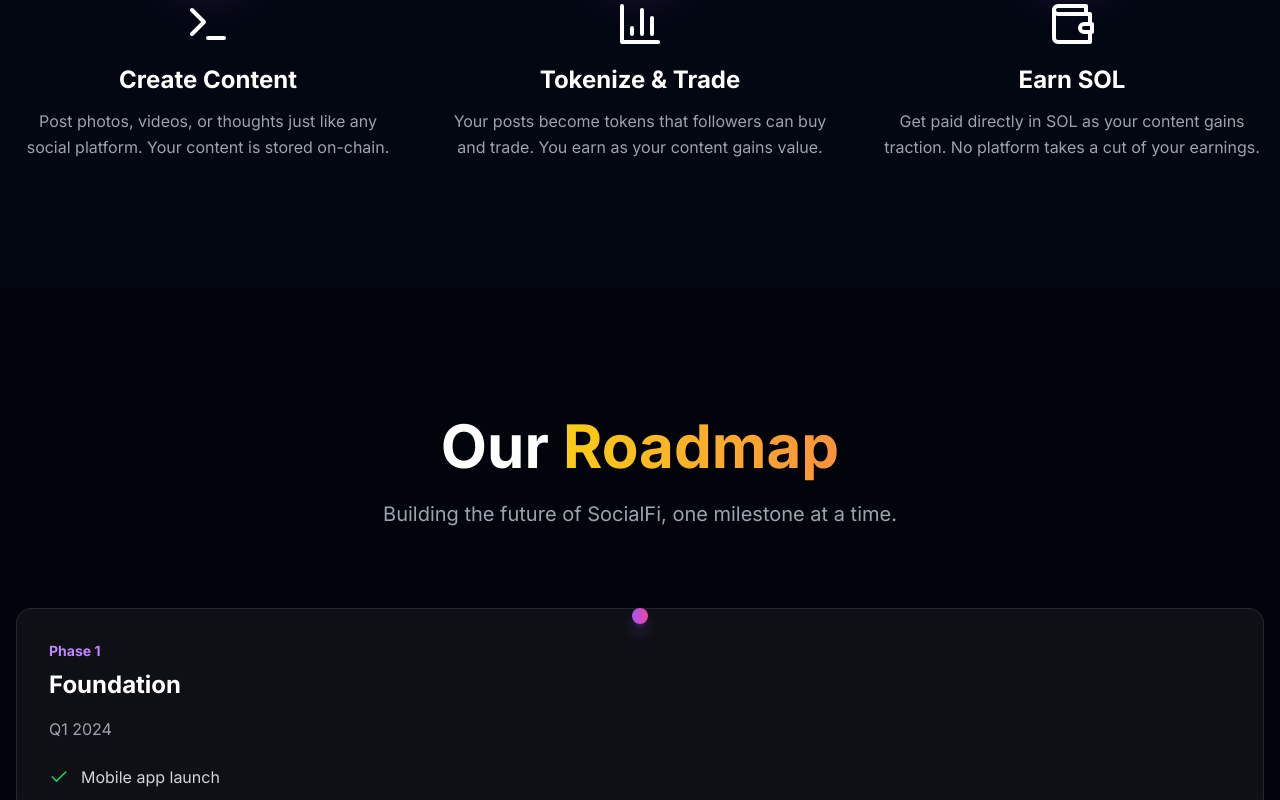
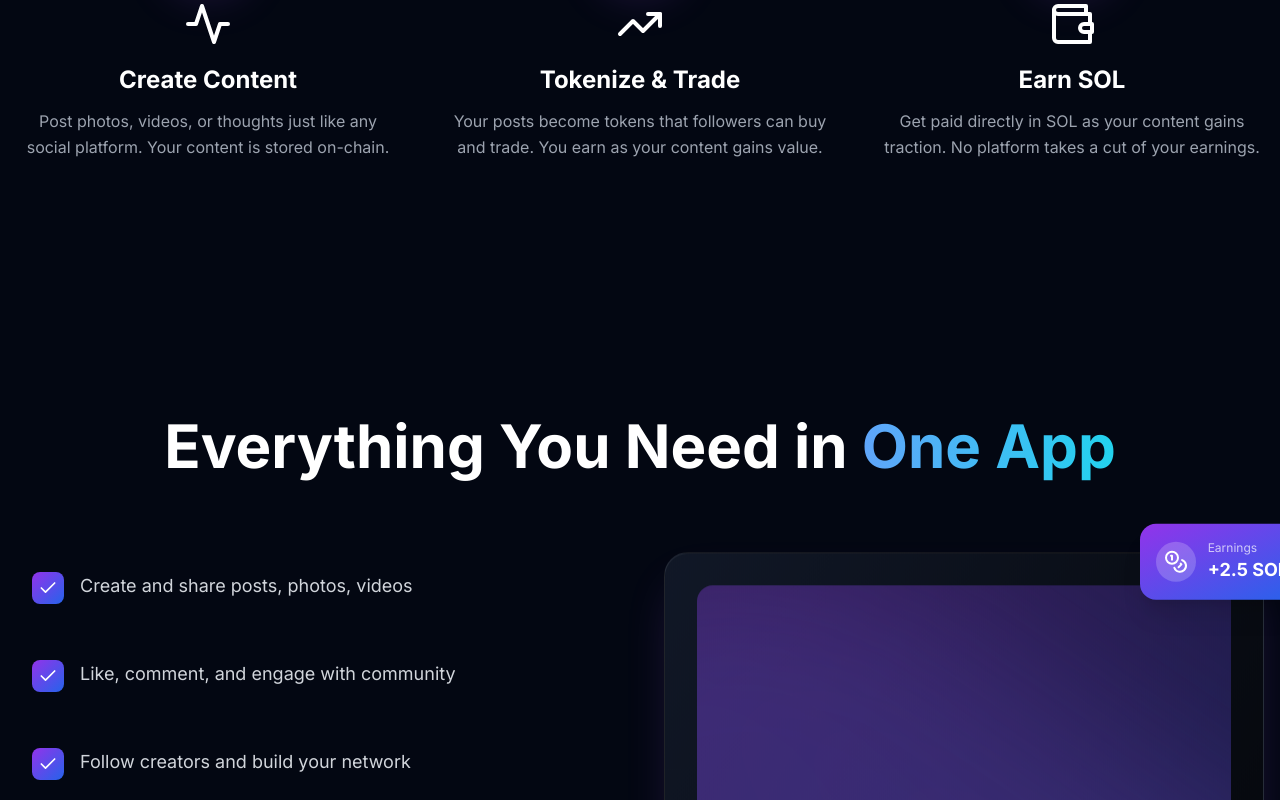
Before and after one commit to Arome8240/solcial_app, a Next.js app in the folder apps/landing/: page / in a window 1280 px wide. Shown: the part 3968-4768 px from the top of the page. Built offline with nearby package versions, Linux system fonts and the light colour scheme.

Commit message:
refactor: remove roadmap section from landing page

```diff
--- a/apps/landing/src/app/page.tsx
+++ b/apps/landing/src/app/page.tsx
@@ -6,7 +6,7 @@ import {
   Zap, Coins, Shield, MessageCircle, Wallet, Gift,
   Gamepad2, UtensilsCrossed, TrendingUp, Users,
   ArrowRight, Sparkles, Check, Cpu, Globe, Lock,
-  BarChart3, Zap as ZapIcon, Activity, Terminal
+  Zap as ZapIcon, Activity
 } from 'lucide-react'
 import WaitlistForm from '@/components/WaitlistForm'
 import Logo from '@/components/Logo'
@@ -74,33 +74,6 @@ const stats = [
   { value: '24/7', label: 'Always Available', icon: Globe },
   { value: '100k+', label: 'TPS Capacity', icon: Cpu },
   { value: '0', label: 'Censorship Risk', icon: Shield }
-]
-
-const roadmap = [
-  {
-    phase: 'Phase 1',
-    title: 'Foundation',
-    date: 'Q1 2024',
-    items: ['Mobile app launch', 'Core social features', 'Wallet integration', 'Token swaps']
-  },
-  {
-    phase: 'Phase 2',
-    title: 'Expansion',
-    date: 'Q2 2024',
-    items: ['Mini-apps ecosystem', 'Creator tokens', 'Community features', 'Analytics dashboard']
-  },
-  {
-    phase: 'Phase 3',
-    title: 'Ecosystem',
-    date: 'Q3 2024',
-    items: ['DAO governance', 'Creator studio', 'Mobile app', 'Web3 social graph']
-  },
-  {
-    phase: 'Phase 4',
-    title: 'Mass Adoption',
-    date: 'Q4 2024',
-    items: ['Social payments', 'Merchant integration', 'Cross-chain support', 'Enterprise solutions']
-  }
 ]
 
 export default function Home() {
@@ -381,8 +354,8 @@ export default function Home() {
             <div className="hidden md:block absolute top-16 left-1/4 right-1/4 h-1 bg-gradient-to-r from-purple-500 via-pink-500 to-blue-500 rounded-full" />
 
             {[
-              { step: '1', title: 'Create Content', desc: 'Post photos, videos, or thoughts just like any social platform. Your content is stored on-chain.', icon: Terminal },
-              { step: '2', title: 'Tokenize & Trade', desc: 'Your posts become tokens that followers can buy and trade. You earn as your content gains value.', icon: BarChart3 },
+              { step: '1', title: 'Create Content', desc: 'Post photos, videos, or thoughts just like any social platform. Your content is stored on-chain.', icon: Activity },
+              { step: '2', title: 'Tokenize & Trade', desc: 'Your posts become tokens that followers can buy and trade. You earn as your content gains value.', icon: TrendingUp },
               { step: '3', title: 'Earn SOL', desc: 'Get paid directly in SOL as your content gains traction. No platform takes a cut of your earnings.', icon: Wallet }
             ].map((item, index) => (
               <motion.div
@@ -403,59 +376,6 @@ export default function Home() {
                 <item.icon className="w-12 h-12 text-white mx-auto mb-4" />
                 <h3 className="text-2xl font-bold text-white mb-3">{item.title}</h3>
                 <p className="text-gray-400 leading-relaxed">{item.desc}</p>
-              </motion.div>
-            ))}
-          </div>
-        </div>
-      </section>
-
-      {/* Roadmap */}
-      <section className="relative py-32 px-4 bg-black/30 backdrop-blur-sm">
-        <div className="max-w-7xl mx-auto">
-          <motion.div
-            initial={{ opacity: 0, y: 20 }}
-            whileInView={{ opacity: 1, y: 0 }}
-            viewport={{ once: true }}
-            className="text-center mb-20"
-          >
-            <h2 className="text-4xl md:text-6xl font-bold mb-6">
-              Our <span className="text-transparent bg-clip-text bg-gradient-to-r from-yellow-400 to-orange-400">Roadmap</span>
-            </h2>
-            <p className="text-xl text-gray-400 max-w-3xl mx-auto">
-              Building the future of SocialFi, one milestone at a time.
-            </p>
-          </motion.div>
-
-          <div className="space-y-12">
-            {roadmap.map((phase, index) => (
-              <motion.div
-                key={phase.phase}
-                initial={{ opacity: 0, x: index % 2 === 0 ? -50 : 50 }}
-                whileInView={{ opacity: 1, x: 0 }}
-                viewport={{ once: true }}
-                transition={{ duration: 0.6 }}
-                className="relative"
-              >
-                {/* Timeline dot */}
-                <div className="absolute left-0 md:left-1/2 top-0 md:-translate-x-1/2 w-4 h-4 bg-gradient-to-r from-purple-500 to-pink-500 rounded-full shadow-lg shadow-purple-500/50 z-10" />
-
-                <div className={`flex flex-col md:flex-row gap-8 ${index % 2 === 0 ? 'md:flex-row-reverse' : ''}`}>
-                  <div className="flex-1">
-                    <div className="bg-white/5 backdrop-blur-sm border border-white/10 rounded-2xl p-8 hover:bg-white/10 transition-all">
-                      <span className="text-sm font-bold text-purple-400 mb-2 block">{phase.phase}</span>
-                      <h3 className="text-2xl font-bold text-white mb-4">{phase.title}</h3>
-                      <p className="text-gray-400 mb-6">{phase.date}</p>
-                      <ul className="space-y-3">
-                        {phase.items.map((item, i) => (
-                          <li key={i} className="flex items-start gap-3 text-gray-300">
-                            <Check className="w-5 h-5 text-green-500 flex-shrink-0 mt-0.5" />
-                            <span>{item}</span>
-                          </li>
-                        ))}
-                      </ul>
-                    </div>
-                  </div>
-                </div>
               </motion.div>
             ))}
           </div>
```
